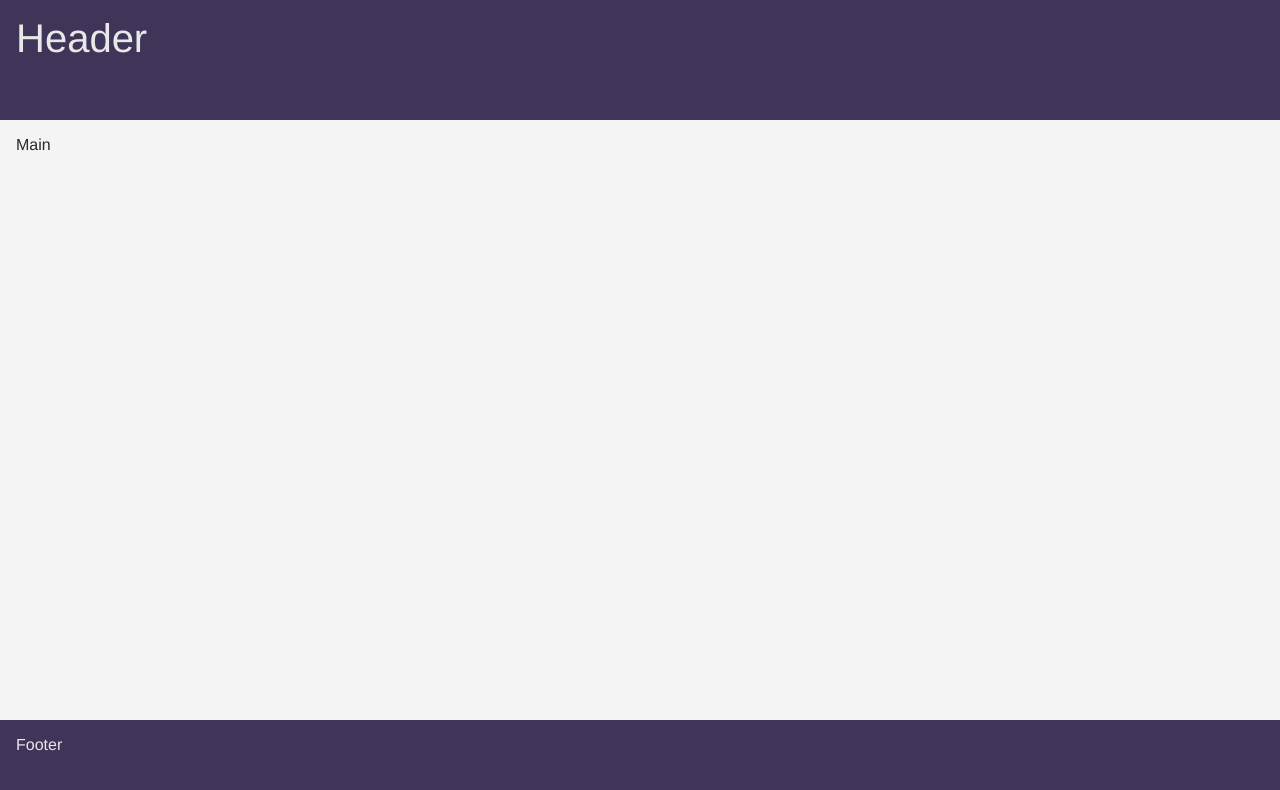
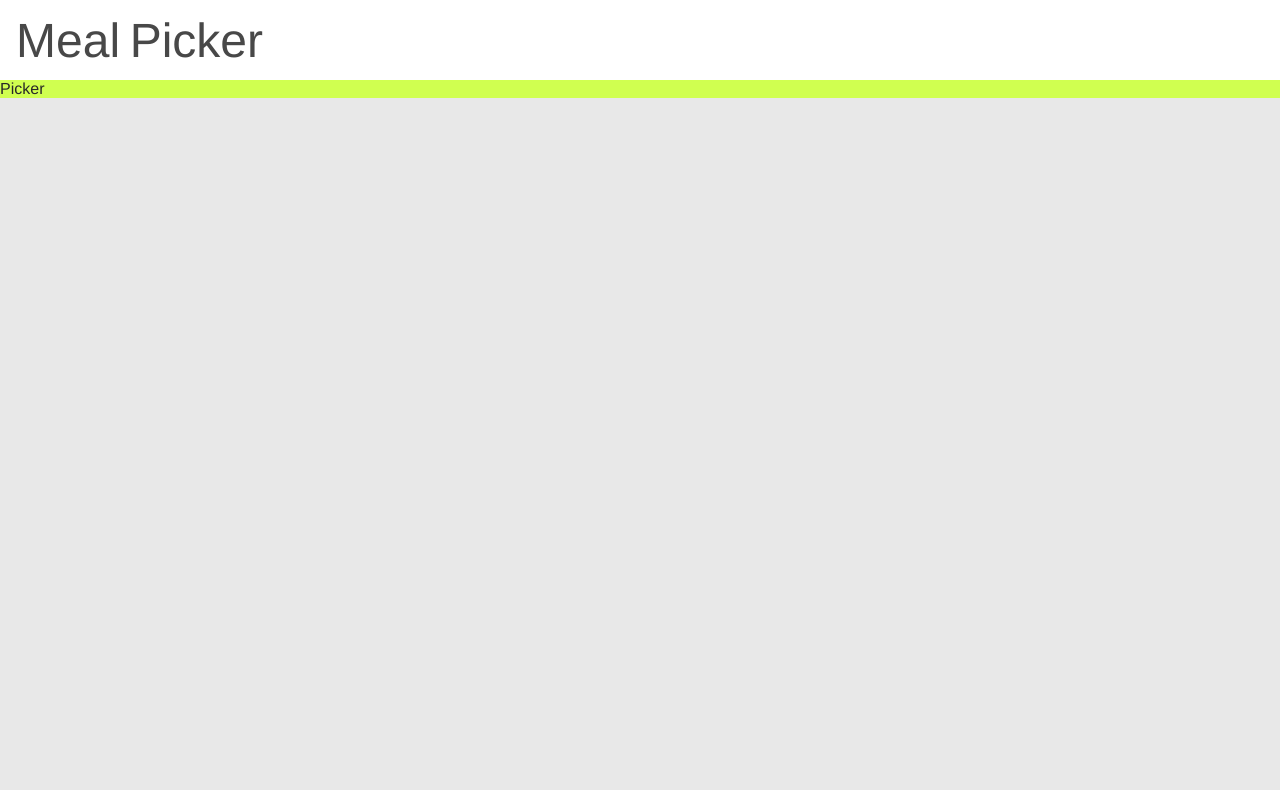
Before and after one commit to philrmass/meal-picker, a React app: page / in a window 1280 px wide. Shown: the top 790 px of the page. Built offline with nearby package versions, Linux system fonts and the light colour scheme; the HTML template or start-up script is replaced by a standard one.

Commit message:
add basic layout

```diff
--- a/src/components/App.js
+++ b/src/components/App.js
@@ -1,14 +1,27 @@
-import React from 'react';
+import React, { useState } from 'react';
 import Header from './Header';
-import Footer from './Footer';
+import Meals from './Meals';
+import Picker from './Picker';
 import styles from '../styles/App.module.css';
 
 function App() {
+  const [showMeals, setShowMeals] = useState(false);
+
   return (
     <div className={styles.page}>
-      <Header/>
-      <div className={styles.main}>Main</div>
-      <Footer/>
+      <Header
+        showMeals={setShowMeals}
+      />
+      <div className={styles.main}>
+        {!showMeals && (
+          <Picker />
+        )}
+        {showMeals && (
+          <Meals
+            close={() => setShowMeals(false)}
+          />
+        )}
+      </div>
     </div>
   );
 }
--- a/src/components/Footer.js
+++ /dev/null
@@ -1,10 +0,0 @@
-import React from 'react';
-import styles from '../styles/Footer.module.css';
-
-function Footer() {
-  return (
-    <div className={styles.main}>Footer</div>
-  );
-}
-
-export default Footer;
--- a/src/components/Header.js
+++ b/src/components/Header.js
@@ -1,10 +1,22 @@
 import React from 'react';
+import PropTypes from 'prop-types';
 import styles from '../styles/Header.module.css';
 
-function Header() {
+function Header({ showMeals }) {
   return (
-    <div className={styles.main}>Header</div>
+    <div className={styles.main}>
+      <button className={styles.link} onClick={() => showMeals(true)}>
+        Meal
+      </button>
+      <button className={styles.link} onClick={() => showMeals(false)}>
+        Picker
+      </button>
+    </div>
   );
 }
 
+Header.propTypes = {
+  showMeals: PropTypes.func,
+};
+
 export default Header;
--- /dev/null
+++ b/src/components/Meals.js
@@ -0,0 +1,10 @@
+import React from 'react';
+import styles from '../styles/Meals.module.css';
+
+function Meals() {
+  return (
+    <div className={styles.main}>Meals</div>
+  );
+}
+
+export default Meals;
--- /dev/null
+++ b/src/components/Picker.js
@@ -0,0 +1,10 @@
+import React from 'react';
+import styles from '../styles/Picker.module.css';
+
+function Picker() {
+  return (
+    <div className={styles.main}>Picker</div>
+  );
+}
+
+export default Picker;
--- a/src/index.css
+++ b/src/index.css
@@ -1,4 +1,12 @@
 :root {
+  --bg-white: #ffffff;
+  --bg-lt-gray: #e8e8e8;
+  --text-normal: #282828;
+  --text-header: #484848;
+  --size-normal: 16px;
+  --size-header: 6vh;
+  --height-header: 10%;
+  --height-main: 90%;
 }
 
 * {
@@ -10,4 +18,5 @@ body {
   margin: 0;
   padding: 0;
   font-family: "Helvetica", sans-serif;
+  font-size: var(--size-normal);
 }
--- a/src/styles/App.module.css
+++ b/src/styles/App.module.css
@@ -3,8 +3,7 @@
 }
 
 .main {
-  background: #f4f4f4;
-  color: #282828;
-  padding: 16px;
-  height: 75%;
+  height: var(--height-main);
+  background: var(--bg-lt-gray);
+  color: var(--text-normal);
 }
--- a/src/styles/Footer.module.css
+++ /dev/null
@@ -1,6 +0,0 @@
-.main {
-  height: 10%;
-  padding: 16px;
-  background: #403558;
-  color: #e8e8e8;
-}
--- a/src/styles/Header.module.css
+++ b/src/styles/Header.module.css
@@ -1,7 +1,13 @@
 .main {
-  height: 15%;
+  display: flex;
+  align-items: center;
+  height: var(--height-header);
   padding: 16px;
-  background: #403558;
-  color: #e8e8e8;
-  font-size: 2.5em;
+  background: var(--bg-white);
+  color: var(--text-header);
+  font-size: var(--size-header);
 }
+
+.link {
+  margin-right: 0.2em;
+}
--- /dev/null
+++ b/src/styles/Meals.module.css
@@ -0,0 +1,3 @@
+.main {
+  background: #e080ff;
+}
--- /dev/null
+++ b/src/styles/Picker.module.css
@@ -0,0 +1,3 @@
+.main {
+  background: #d0ff50;
+}
```
Also changed, not shown: 1 other file (tests, documents, lock files or other folders).
